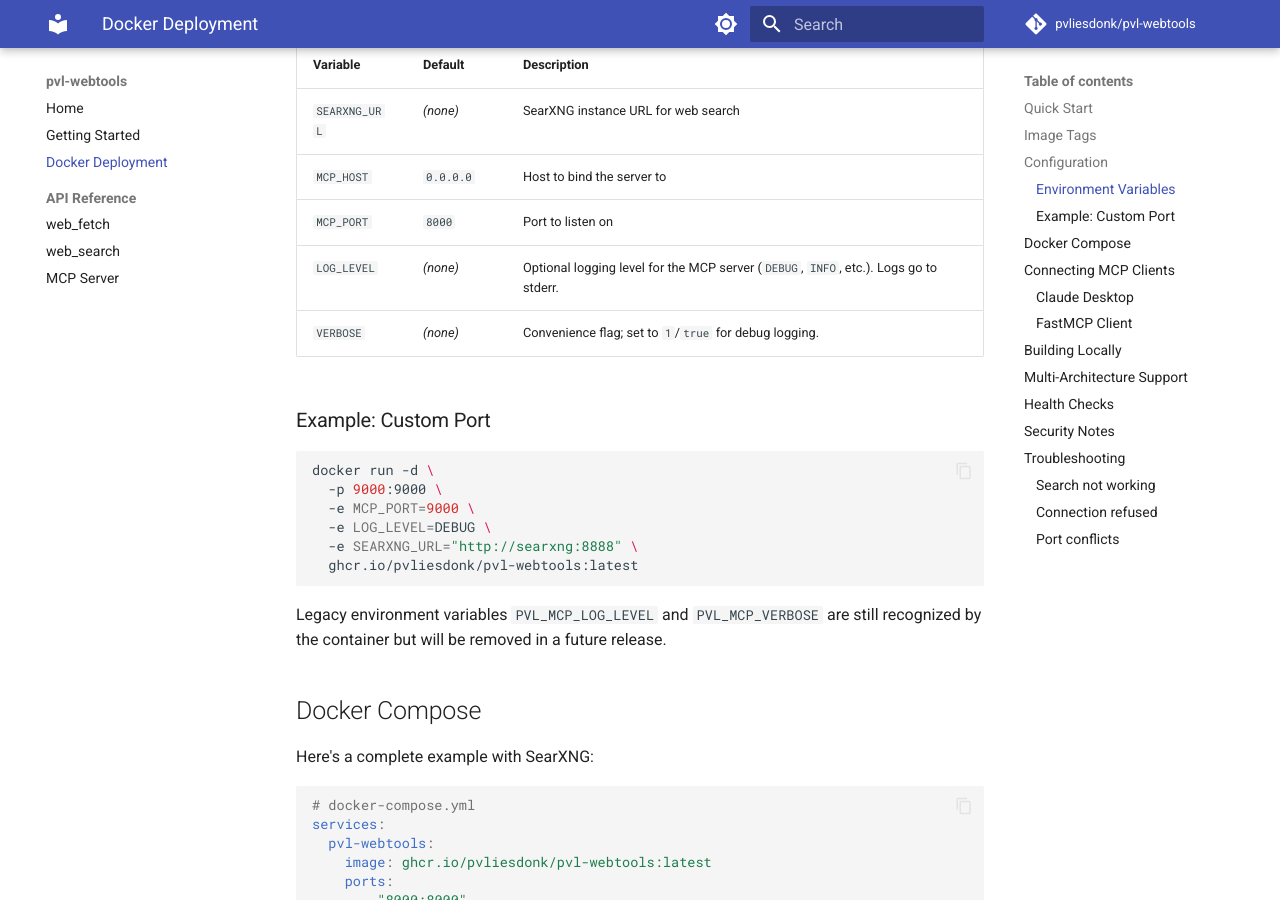
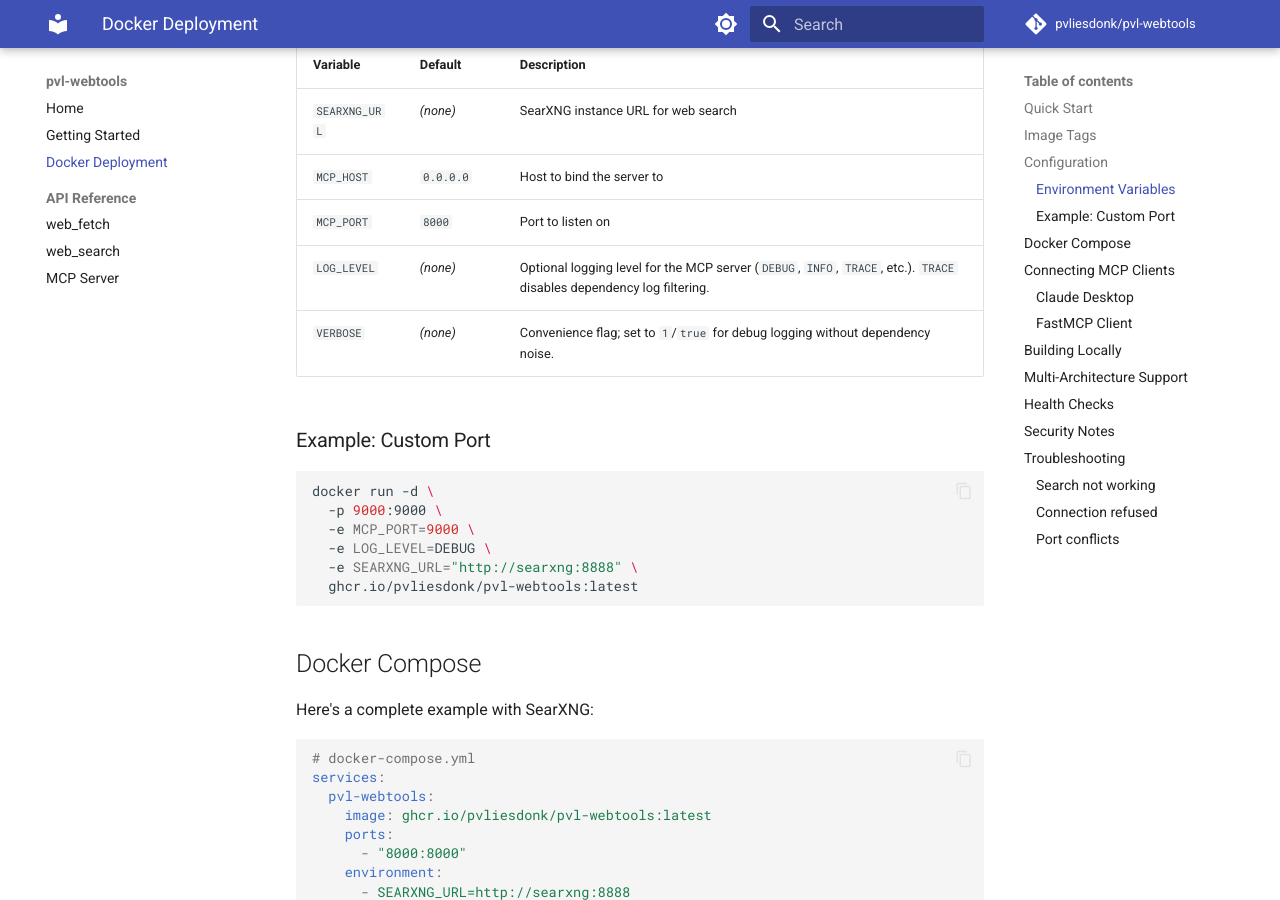
Before and after one commit to pvliesdonk/pvl-webtools, an MkDocs documentation site: the page built from docs/docker.md, in a window 1280 px wide and 900 px high, scrolled down 1011 px. Built offline with MkDocs 1.6.1 and Material for MkDocs 9.7.7, drawn with Linux system fonts in a browser that asks for light colours; comment, search, counter and statistics services are not loaded.

Commit message:
feat: add trace logging option

````diff
--- a/docs/docker.md
+++ b/docs/docker.md
@@ -36,8 +36,8 @@
 | `SEARXNG_URL` | *(none)* | SearXNG instance URL for web search |
 | `MCP_HOST` | `0.0.0.0` | Host to bind the server to |
 | `MCP_PORT` | `8000` | Port to listen on |
-| `LOG_LEVEL` | *(none)* | Optional logging level for the MCP server (`DEBUG`, `INFO`, etc.). Logs go to stderr. |
-| `VERBOSE` | *(none)* | Convenience flag; set to `1`/`true` for debug logging. |
+| `LOG_LEVEL` | *(none)* | Optional logging level for the MCP server (`DEBUG`, `INFO`, `TRACE`, etc.). `TRACE` disables dependency log filtering. |
+| `VERBOSE` | *(none)* | Convenience flag; set to `1`/`true` for debug logging without dependency noise. |
 
 ### Example: Custom Port
 
@@ -50,8 +50,6 @@
   ghcr.io/pvliesdonk/pvl-webtools:latest
 ```
 
-Legacy environment variables `PVL_MCP_LOG_LEVEL` and `PVL_MCP_VERBOSE` are still
-recognized by the container but will be removed in a future release.
 
 ## Docker Compose
 
````
Also changed, not shown: README.md (+2 -4 lines), docs/api/mcp_server.md (+3 -3 lines), docs/getting-started.md (+2 -2 lines), 1 other file.
